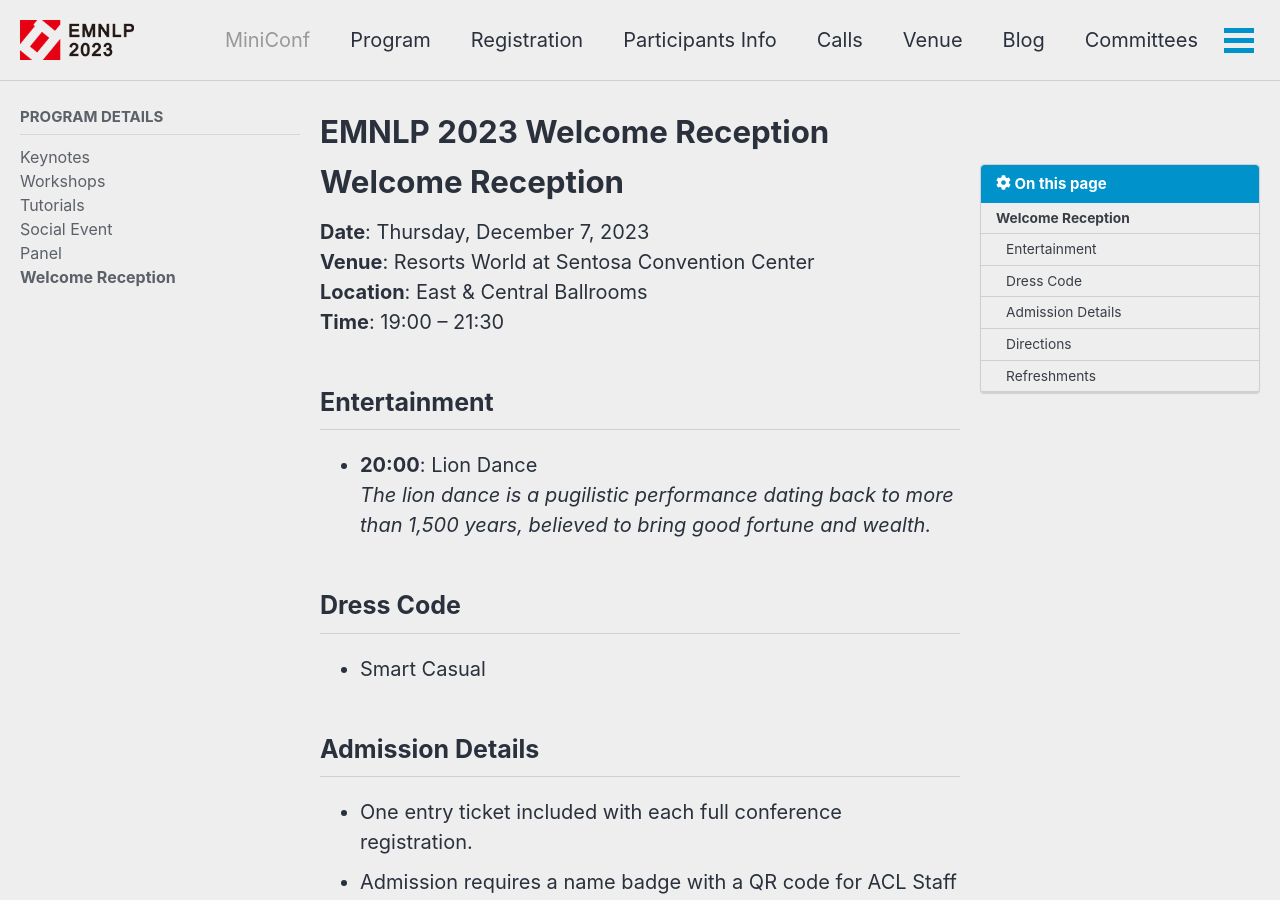
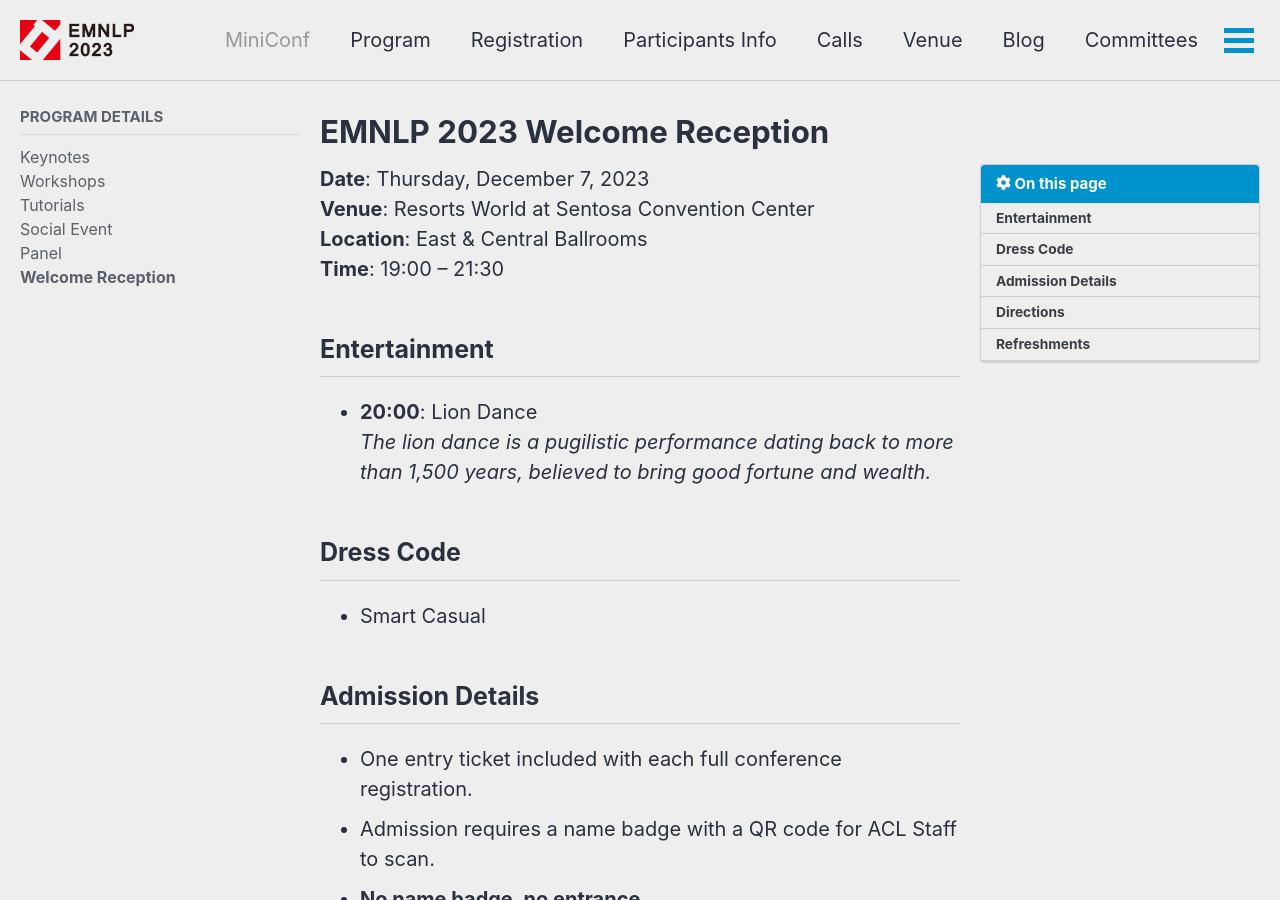
Before and after one commit to acl-org/emnlp-2023, a Jekyll site: the page built from _pages/program/reception.md, in a window 1280 px wide and 900 px high. Built offline with Jekyll 4.4.1, drawn with Linux system fonts in a browser that asks for light colours; cached includes are drawn as plain includes; nearby versions of some CDN libraries.

Commit message:
Update reception.md

```diff
--- a/_pages/program/reception.md
+++ b/_pages/program/reception.md
@@ -11,7 +11,7 @@
 ---
 
 
-# Welcome Reception
+
 
 **Date**: Thursday, December 7, 2023
 **Venue**: Resorts World at Sentosa Convention Center
```
